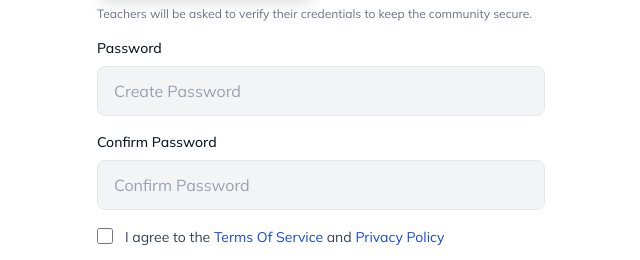
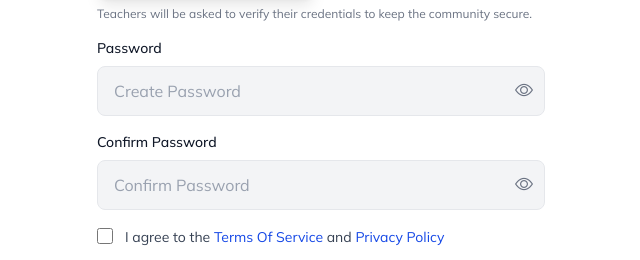
Before and after one commit to Blaqbeard/edulink360-frontend, a React (Vite) app: page /signup in a window 1280 px wide. Shown: the part 404-664 px from the top of the page, without its empty margins (639-1279 px from the left). Built offline with nearby package versions, Linux system fonts and the light colour scheme.

Commit message:
Add password visibility toggle with eye icons to signup page

```diff
--- a/src/pages/Signup.jsx
+++ b/src/pages/Signup.jsx
@@ -18,6 +18,8 @@
   const [certificateFileName, setCertificateFileName] = useState("");
   const [formError, setFormError] = useState("");
   const [isLoading, setIsLoading] = useState(false);
+  const [showPassword, setShowPassword] = useState(false);
+  const [showConfirmPassword, setShowConfirmPassword] = useState(false);
 
   const handleChange = (e) => {
     const { name, value, type, checked } = e.target;
@@ -45,9 +47,12 @@
     if (!formData.email.trim()) return "Email is required";
     if (!/\S+@\S+\.\S+/.test(formData.email)) return "Invalid email format";
     if (!formData.password) return "Password is required";
-    if (formData.password.length < 6) return "Password must be at least 6 characters";
-    if (formData.password !== formData.confirmPassword) return "Passwords do not match";
-    if (!formData.agreeToTerms) return "You must agree to the Terms of Service and Privacy Policy";
+    if (formData.password.length < 6)
+      return "Password must be at least 6 characters";
+    if (formData.password !== formData.confirmPassword)
+      return "Passwords do not match";
+    if (!formData.agreeToTerms)
+      return "You must agree to the Terms of Service and Privacy Policy";
 
     if (formData.role === "teacher") {
       if (!formData.teacherId.trim()) return "Teacher ID is required";
@@ -97,12 +102,19 @@
       const response = await authService.signup(submitData);
 
       // 4️⃣ Show success notification
-      alert(`Account created successfully! ${formData.role === "teacher" ? "Your account will be activated after credential review." : "You can now log in."}`);
+      alert(
+        `Account created successfully! ${
+          formData.role === "teacher"
+            ? "Your account will be activated after credential review."
+            : "You can now log in."
+        }`
+      );
 
       // 5️⃣ Redirect based on role
       if (response.token) {
         // Auto-login if token is returned
-        const redirectPath = formData.role === "teacher" ? "/teacher/dashboard" : "/";
+        const redirectPath =
+          formData.role === "teacher" ? "/teacher/dashboard" : "/";
         navigate(redirectPath);
       } else {
         // Redirect to login if no auto-login
@@ -464,16 +476,30 @@
               >
                 Password
               </label>
+              <div className="relative">
                 <input
-                type="password"
+                  type={showPassword ? "text" : "password"}
                   id="password"
                   name="password"
                   value={formData.password}
                   onChange={handleChange}
                   placeholder="Create Password"
-                className="w-full px-4 py-3 bg-gray-100 border border-gray-200 rounded-lg focus:outline-none focus:ring-2 focus:ring-[#00B4D8] focus:border-transparent text-gray-900 placeholder-gray-400 transition-all duration-300 hover:border-gray-300 hover:shadow-sm"
+                  className="w-full px-4 py-3 pr-12 bg-gray-100 border border-gray-200 rounded-lg focus:outline-none focus:ring-2 focus:ring-[#00B4D8] focus:border-transparent text-gray-900 placeholder-gray-400 transition-all duration-300 hover:border-gray-300 hover:shadow-sm"
                   required
                 />
+                <button
+                  type="button"
+                  onClick={() => setShowPassword(!showPassword)}
+                  className="absolute right-3 top-1/2 -translate-y-1/2 text-gray-500 hover:text-gray-700 transition-colors"
+                  aria-label={showPassword ? "Hide password" : "Show password"}
+                >
+                  <i
+                    className={`bi ${
+                      showPassword ? "bi-eye-slash" : "bi-eye"
+                    } text-lg`}
+                  ></i>
+                </button>
+              </div>
             </div>
 
             {/* Confirm Password Field */}
@@ -484,16 +510,32 @@
               >
                 Confirm Password
               </label>
+              <div className="relative">
                 <input
-                type="password"
+                  type={showConfirmPassword ? "text" : "password"}
                   id="confirmPassword"
                   name="confirmPassword"
                   value={formData.confirmPassword}
                   onChange={handleChange}
                   placeholder="Confirm Password"
-                className="w-full px-4 py-3 bg-gray-100 border border-gray-200 rounded-lg focus:outline-none focus:ring-2 focus:ring-[#00B4D8] focus:border-transparent text-gray-900 placeholder-gray-400 transition-all duration-300 hover:border-gray-300 hover:shadow-sm"
+                  className="w-full px-4 py-3 pr-12 bg-gray-100 border border-gray-200 rounded-lg focus:outline-none focus:ring-2 focus:ring-[#00B4D8] focus:border-transparent text-gray-900 placeholder-gray-400 transition-all duration-300 hover:border-gray-300 hover:shadow-sm"
                   required
                 />
+                <button
+                  type="button"
+                  onClick={() => setShowConfirmPassword(!showConfirmPassword)}
+                  className="absolute right-3 top-1/2 -translate-y-1/2 text-gray-500 hover:text-gray-700 transition-colors"
+                  aria-label={
+                    showConfirmPassword ? "Hide password" : "Show password"
+                  }
+                >
+                  <i
+                    className={`bi ${
+                      showConfirmPassword ? "bi-eye-slash" : "bi-eye"
+                    } text-lg`}
+                  ></i>
+                </button>
+              </div>
             </div>
 
             {/* Teacher Verification Fields */}
@@ -634,7 +676,6 @@
                 Log in
               </a>
             </div>
-
           </form>
         </div>
       </div>
```
Lines whose indentation alone changed are shown as unchanged.
